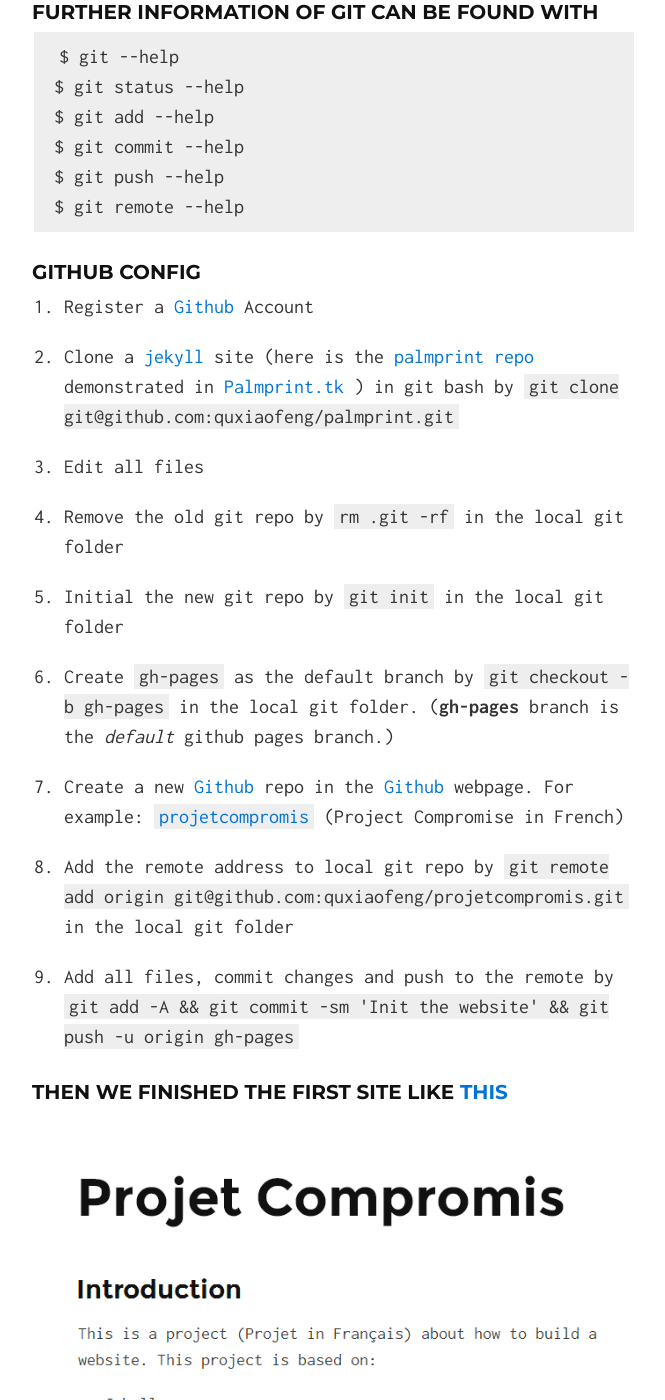
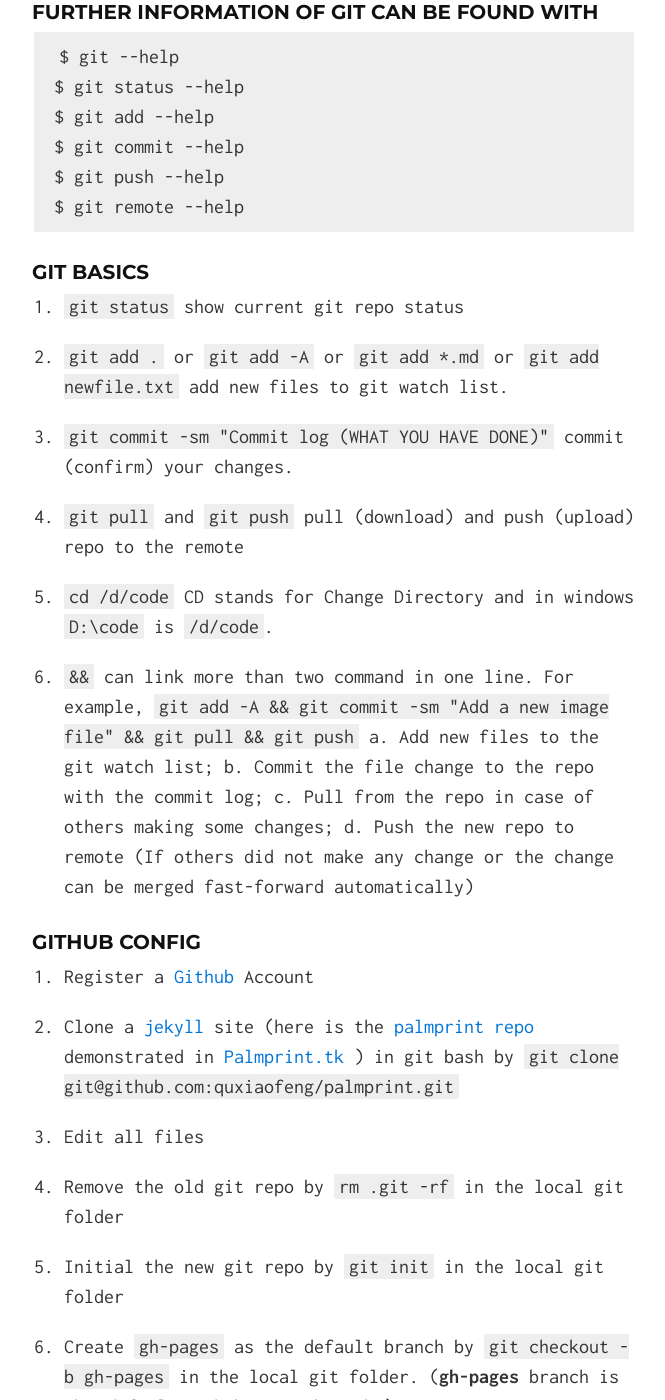
Before and after one commit to quxiaofeng/projetcompromis, a Jekyll site: the page built from index.html, in a window 1280 px wide and 1400 px high, scrolled down 5518 px. Shown: the whole window, without its empty margins (306-971 px from the left). Built offline with Jekyll 4.4.1, drawn with Linux system fonts in a browser that asks for light colours; Markdown is read by kramdown in place of the engine named in the settings; some of the changed text lies outside the part shown.

Commit message:
Add git basics
Signed-off-by: Xiaofeng Qu <quxiaofeng.at.polyu@gmail.com>

```diff
--- a/_includes/index.md
+++ b/_includes/index.md
@@ -133,6 +133,23 @@ Check the global settings by `git config --list`
     $ git push --help
     $ git remote --help
 
+### Git Basics
+
+1. `git status` show current git repo status
+
+2. `git add .` or `git add -A` or `git add *.md` or `git add
+newfile.txt` add new files to git watch list.
+
+3. `git commit -sm "Commit log (WHAT YOU HAVE DONE)"` commit (confirm)
+your changes.
+
+4. `git pull` and `git push` pull (download) and push (upload) repo to
+the remote
+
+5. `cd /d/code` CD stands for Change Directory and in windows `D:\code` is `/d/code`.
+
+6. `&&` can link more than two command in one line. For example, `git add -A && git commit -sm "Add a new image file" && git pull && git push` a. Add new files to the git watch list; b. Commit the file change to the repo with the commit log; c. Pull from the repo in case of others making some changes; d. Push the new repo to remote (If others did not make any change or the change can be merged fast-forward automatically)
+
 ### Github Config
 
 1. Register a [Github](https://github.com/) Account
```
Also changed, not shown: other parts of _includes/index.md (+1 -1 lines).
